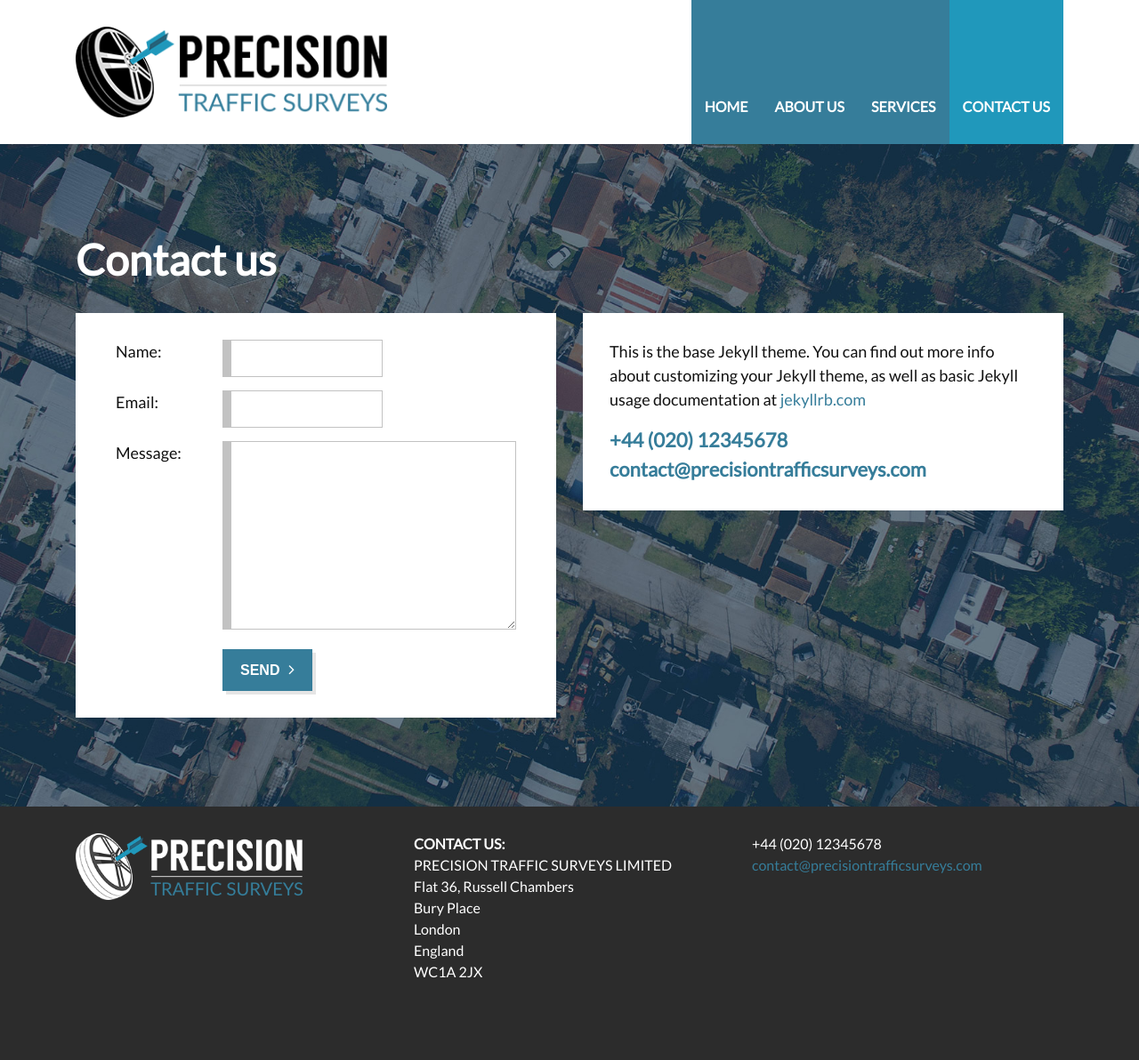
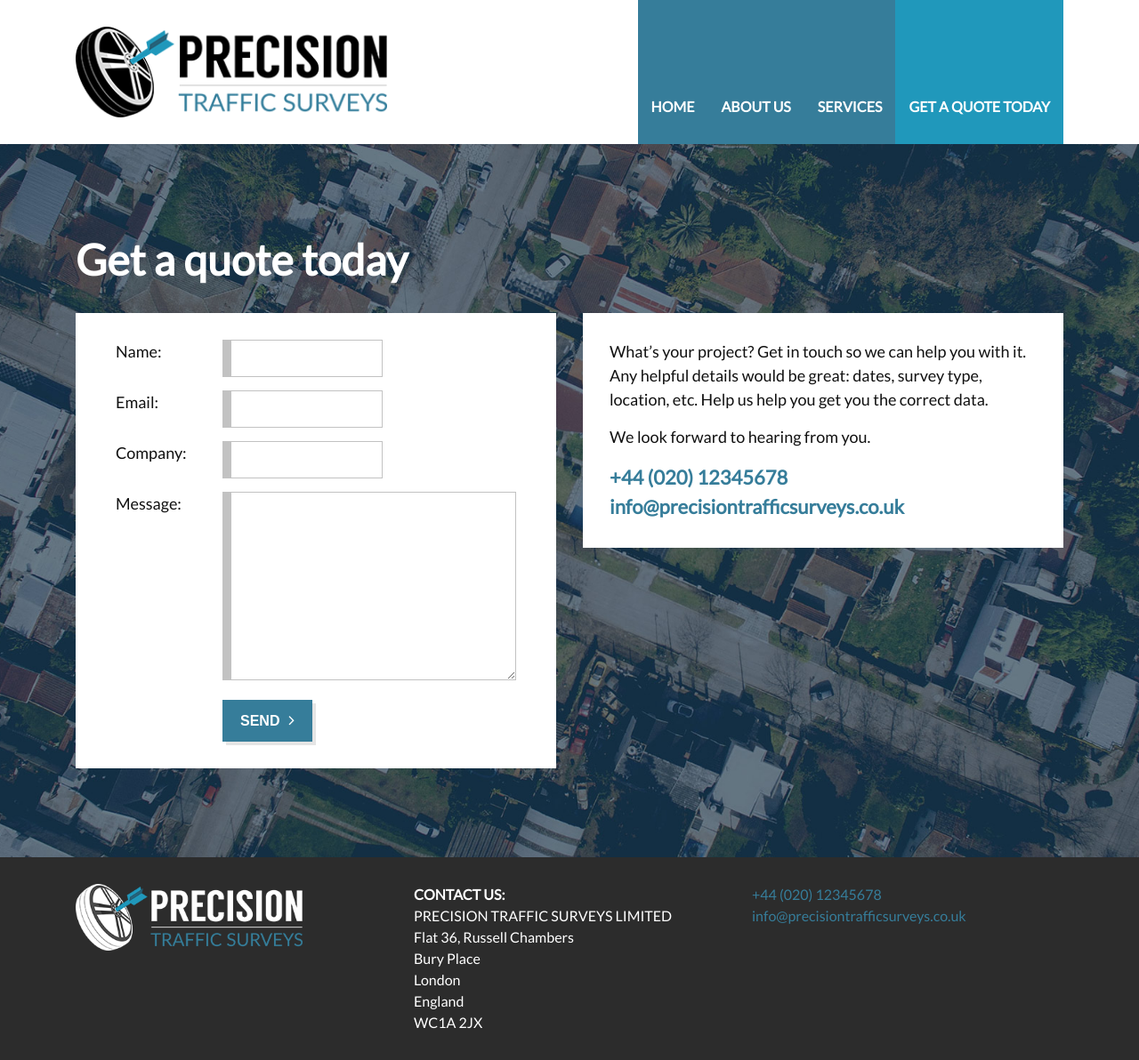
Before and after one commit to ChewyJetpack/Precision, a Jekyll site: the page built from contact.md, in a window 1280 px wide. Shown: the whole page at 89% size. Built offline with Jekyll 4.4.1, drawn with Linux system fonts in a browser that asks for light colours; nearby versions of some CDN libraries; before the commit the page ends 1135 px from its top, so only the background shows below that.

Commit message:
about and contact content

```diff
--- a/_includes/footer.html
+++ b/_includes/footer.html
@@ -20,8 +20,8 @@
       </div>
       <div class="col-md-4">
         <div class="contact-info">
-         +44 (020) 12345678<br>
-         <a href="mailto:contact@precisiontrafficsurveys.com" target="_blank">contact@precisiontrafficsurveys.com</a>
+         <a href="tel:#">+44 (020) 12345678</a><br>
+         <a href="mailto:info@precisiontrafficsurveys.co.uk">info@precisiontrafficsurveys.co.uk</a>
         </div>
       </div>
     </div>
--- a/_layouts/contact.html
+++ b/_layouts/contact.html
@@ -43,6 +43,14 @@
                                   </div>
                                   <div class="row">
                                       <div class="col-md-3">
+                                          <span>Company:</span>
+                                      </div>
+                                      <div class="col-md-9">
+                                            <input type="text" name="company">
+                                      </div>
+                                  </div>
+                                  <div class="row">
+                                      <div class="col-md-3">
                                           <span>Message:</span>
                                       </div>
                                       <div class="col-md-9">
@@ -63,8 +71,8 @@
                     <div class="content-box">
                         {{ content }}
                         <div class="contact-link">
-                            +44 (020) 12345678<br>
-                            <a href="mailto:contact@precisiontrafficsurveys.com" target="_blank">contact@precisiontrafficsurveys.com</a>
+                            <a href="tel:#">+44 (020) 12345678</a><br>
+                            <a href="mailto:info@precisiontrafficsurveys.co.uk" target="_blank">info@precisiontrafficsurveys.co.uk</a>
                         </div>
                     </div>
                 </div>
--- a/contact.md
+++ b/contact.md
@@ -1,6 +1,6 @@
 ---
 layout: contact
-title: Contact us
+title: Get a quote today
 image: http://placehold.it/1000x1000
 permalink: /contact/
 order: 1
@@ -15,4 +15,6 @@ related_content_2: Content 2
 related_content_3: Content 3
 ---
 
-This is the base Jekyll theme. You can find out more info about customizing your Jekyll theme, as well as basic Jekyll usage documentation at [jekyllrb.com](https://jekyllrb.com/)
+ What’s your project? Get in touch so we can help you with it. Any helpful details would be great: dates, survey type, location, etc. Help us help you get you the correct data.
+
+We look forward to hearing from you.
```
Also changed, not shown: about.md (+9 -1 lines).
